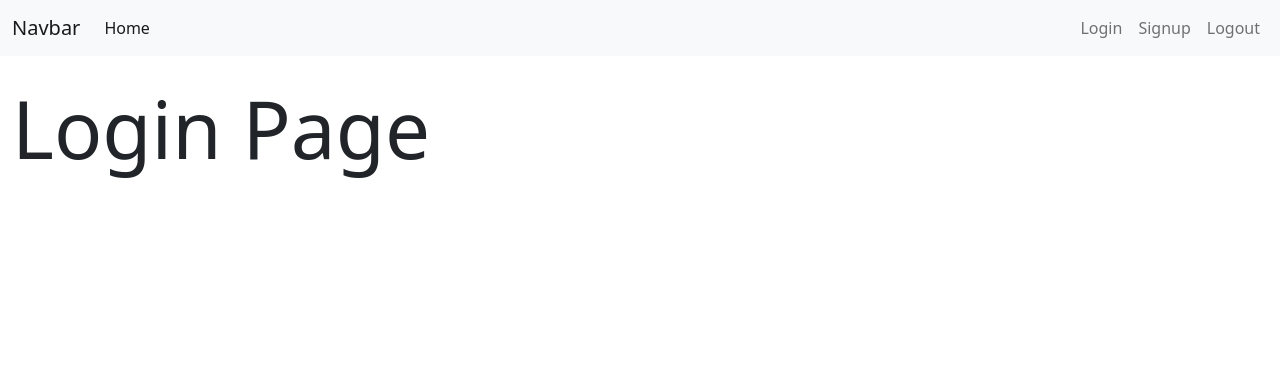
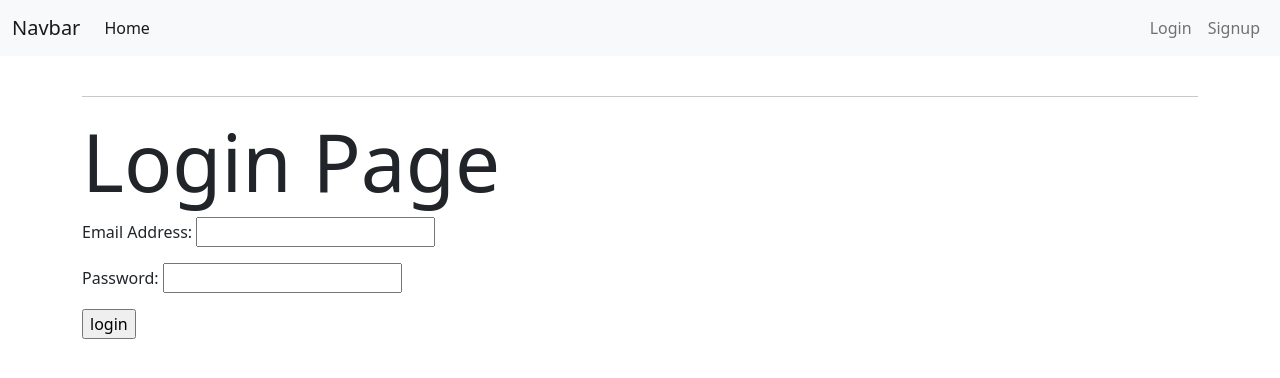
Before and after one commit to SumanRawool/Projects, a Django app: page /login in a window 1280 px wide. Shown: the top 378 px of the page. Run offline with Django 4.2, Linux system fonts and the light colour scheme.

Commit message:
Logout functionality added

```diff
--- a/MyCourse/courses/forms/__init__.py
+++ b/MyCourse/courses/forms/__init__.py
@@ -1 +1,2 @@
 from courses.forms.registration_form import RegistrationForm
+from courses.forms.login_form import LoginForm
--- /dev/null
+++ b/MyCourse/courses/forms/login_form.py
@@ -0,0 +1,23 @@
+from django.contrib.auth.forms import AuthenticationForm
+from django.contrib.auth.models import User
+from django import forms
+from django.contrib.auth import authenticate,login
+from django.forms import ValidationError
+
+
+class LoginForm(AuthenticationForm):
+    username = forms.EmailField(max_length=25, required=True,label='Email Address')
+    def clean(self):
+        email=self.cleaned_data['username']
+        password=self.cleaned_data['password']
+        user=None
+        try:
+            user=User.objects.get(email=email)
+            result=authenticate(username=user.username,password=password)
+            if(result is not None):
+                login(self.request,result)
+                return result
+            else:
+                raise ValidationError("Email or Password invalid")
+        except:
+            raise ValidationError("Email or Password invalid")
--- a/MyCourse/courses/templates/courses/base.html
+++ b/MyCourse/courses/templates/courses/base.html
@@ -34,15 +34,18 @@
       </ul>
 <!--        left -->
       <ul class="navbar-nav ms-auto">
+          {% if request.user.is_authenticated %}
+          <li class="nav-item">
+          <a class="nav-link " href="/logout" tabindex="-1" aria-disabled="true">Logout</a>
+        </li>
+          {% else %}
         <li class="nav-item">
           <a class="nav-link" href="/login">Login</a>
         </li>
         <li class="nav-item">
           <a class="nav-link" href="/signup">Signup</a>
         </li>
-        <li class="nav-item">
-          <a class="nav-link " href="#" tabindex="-1" aria-disabled="true">Logout</a>
-        </li>
+        {% endif %}
       </ul>
     </div>
   </div>
--- a/MyCourse/courses/templates/courses/login.html
+++ b/MyCourse/courses/templates/courses/login.html
@@ -5,9 +5,17 @@ Signup
 {% endblock %}
 {% block content %}
 
-<div class="container-fluid">
+<div class="container">
     <br>
+    <hr>
     <h1 class="display-1">Login Page</h1>
+        <div>
+            <form action="/login" method="POST">
+                {% csrf_token %}
+                {{form.as_p}}
+                <input type="submit" value="login">
+            </form>
+        </div>
 </div>
 
 
--- a/MyCourse/courses/urls.py
+++ b/MyCourse/courses/urls.py
@@ -16,14 +16,15 @@ Including another URLconf
 from django.contrib import admin
 from django.urls import path, include
 from django.shortcuts import HttpResponse
-from courses.views import home, coursePage,SignupView,login
+from courses.views import home, coursePage,SignupView,LoginView,signout
 from django.conf.urls.static import static
 from django.conf import settings
 
 urlpatterns = [
     path('', home, name='home'),
+    path('logout', signout, name='logout'),
     path('signup', SignupView.as_view(), name='signup'),
-    path('login', login, name='login'),
+    path('login', LoginView.as_view(), name='login'),
     path('course/<str:slug>', coursePage, name='coursepage'),
 
 ]
--- a/MyCourse/courses/views/__init__.py
+++ b/MyCourse/courses/views/__init__.py
@@ -1,3 +1,3 @@
 from courses.views.homepage import home
 from courses.views.courses import coursePage
-from courses.views.auth import SignupView,login
+from courses.views.auth import SignupView,LoginView,signout
--- a/MyCourse/courses/views/auth.py
+++ b/MyCourse/courses/views/auth.py
@@ -1,14 +1,17 @@
-from django.shortcuts import render,redirect
+from django.shortcuts import render, redirect
 from django.shortcuts import HttpResponse
 from courses.models import Course, Video
-from courses.forms import RegistrationForm
+from django.contrib.auth import logout
+from courses.forms import RegistrationForm,LoginForm
 from django.views import View
 
+
 class SignupView(View):
-    def get(self,request):
+    def get(self, request):
         form = RegistrationForm()
         return render(request, template_name="courses/signup.html", context={'form': form})
-    def post(self,request):
+
+    def post(self, request):
         form = RegistrationForm(request.POST)
 
         if (form.is_valid()):
@@ -17,5 +20,21 @@ class SignupView(View):
                 return redirect('login')
         return render(request, template_name="courses/signup.html", context={'form': form})
 
-def login(request):
-    return render(request,template_name="courses/login.html")
+class LoginView(View):
+    def get(self,request):
+        form=LoginForm()
+        context={
+            "form":form
+        }
+        return render(request, template_name="courses/login.html",context=context)
+    def post(self,request):
+        form = LoginForm(request,data=request.POST)
+        context = {
+            "form": form
+        }
+        if(form.is_valid()):
+            return redirect('home')
+        return render(request, template_name="courses/login.html", context=context)
+def signout(request):
+    logout(request)
+    return redirect("home")
```
Also changed, not shown: MyCourse/db.sqlite3.
